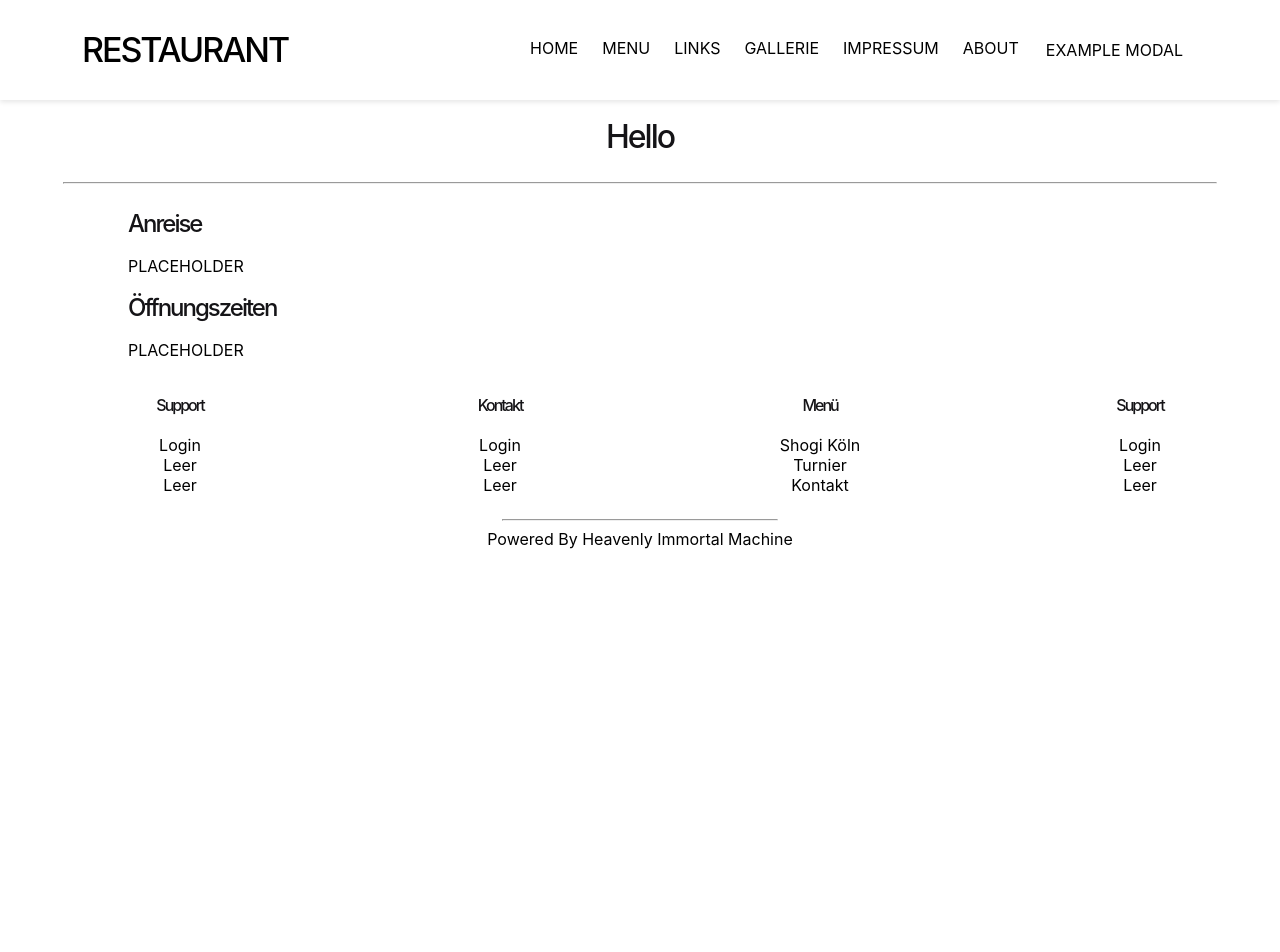
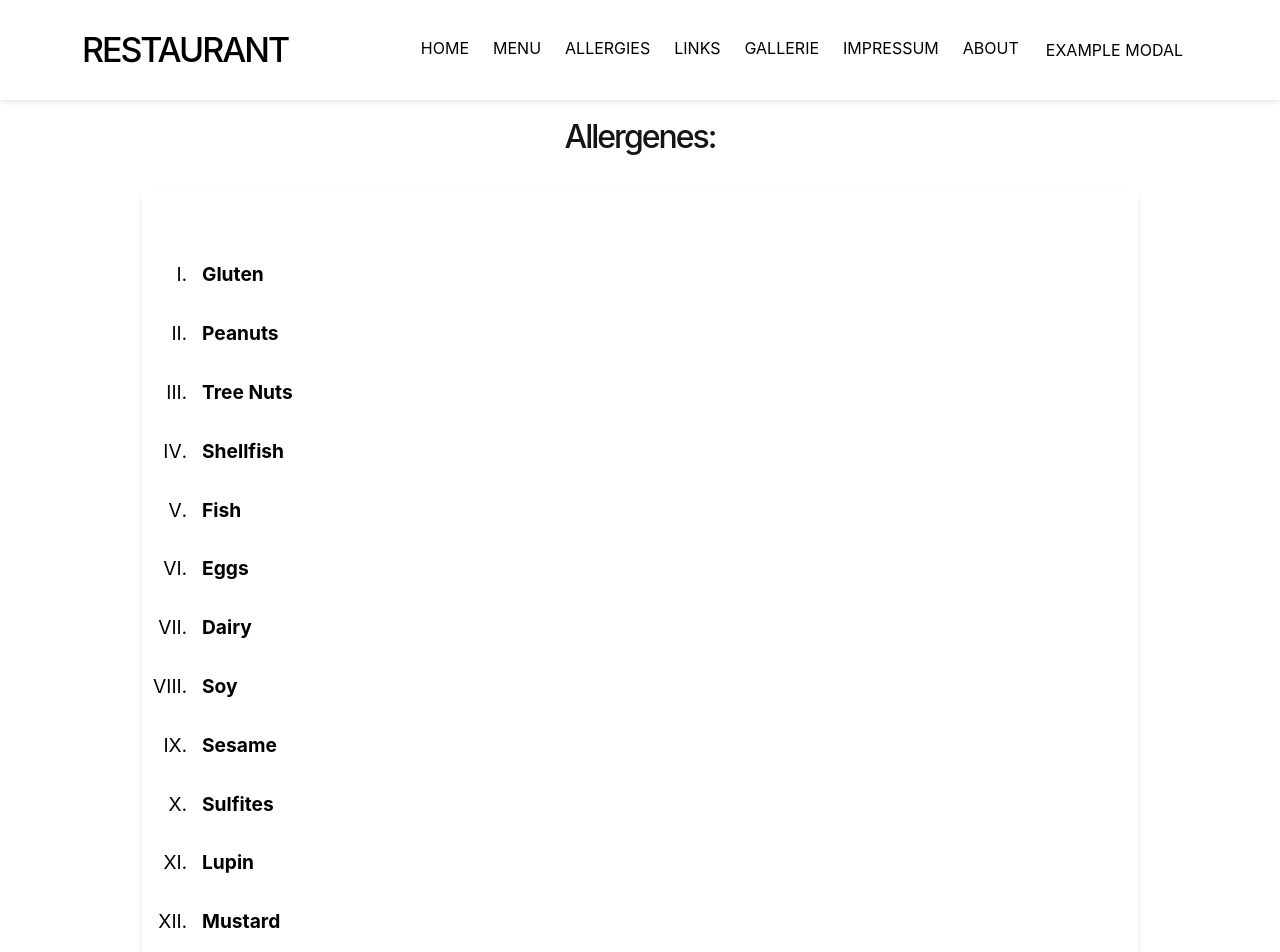
Before and after one commit to BadRothenfelde/Webprojekt, an Angular app in the folder frontend/: page /allergy in a window 1280 px wide. Before the commit this address led to /. Shown: the top 952 px of the page. Before the commit the page ends 800 px from the top, so only its background shows below. Built offline with nearby package versions, Linux system fonts and the light colour scheme.

Commit message:
Added Allergenes feature

```diff
--- /dev/null
+++ b/frontend/src/app/allergy/allergy.css
@@ -0,0 +1,80 @@
+body {
+    font-family: Arial, sans-serif;
+    margin: 0;
+    display: flex;
+    flex-direction: column; /* Align header and content vertically */
+    min-height: 100vh;
+    background-color: #f9f9f9;
+}
+
+header {
+    position: fixed;
+    top: 0;
+    left: 0;
+    width: 100%;
+    height: 60px; /* Header height */
+    background-color: #333;
+    color: white;
+    display: flex;
+    align-items: center;
+    justify-content: center;
+    z-index: 1000; /* Keep the header above other content */
+    box-shadow: 0 2px 4px rgba(0, 0, 0, 0.1);
+}
+
+main {
+    margin-top: 60px; /* Matches header height */
+    flex: 1;
+    display: flex;
+    justify-content: center; /* Center horizontally */
+    align-items: center; /* Center vertically */
+}
+
+ol {
+    list-style-type: upper-roman;
+    padding: 50px;
+    width: 70%;
+    background-color: #ffffff;
+    border-radius: 8px;
+    box-shadow: 0 4px 6px rgba(0, 0, 0, 0.1);
+    text-align: left;
+}
+
+ol li {
+    margin: 10px 0;
+    font-size: 1.2em;
+    line-height: 1.5;
+    transition: transform 0.2s, color 0.2s, background-color 0.2s;
+    padding: 10px;
+    border-radius: 4px;
+    cursor: pointer;
+}
+
+ol li:hover {
+    transform: scale(1.03);
+    background-color: #f0f8ff;
+    color: #0073e6;
+}
+
+ol li ul {
+    margin-top: 8px;
+    padding-left: 20px;
+    font-size: 0.9em;
+    color: #555;
+    display: none;
+    transition: all 0.3s;
+}
+
+ol li:hover ul {
+    display: block;
+    color: #333;
+}
+#boss{
+    display: flex;
+    align-items: center;
+    justify-content: center;
+}
+h1{
+    display: flex;
+    justify-content: center;
+}
--- /dev/null
+++ b/frontend/src/app/allergy/allergy.html
@@ -0,0 +1,103 @@
+<!DOCTYPE html>
+<html lang="en">
+    <meta charset="UTF-8">
+    <meta name="viewport" content="width=device-width, initial-scale=1.0">
+    <title>List of Allergenes</title>
+    <h1> Allergenes:</h1>
+   <div id="boss">
+
+    <ol type="I">
+        <li><strong>Gluten</strong>
+            <ul>
+                <li>Found in soy sauce, tempura, noodles, dumplings, and breaded/fried items.</li>
+            </ul>
+        </li>
+        <li><strong>Peanuts</strong>
+            <ul>
+                <li>Present in satay sauce, peanut oil, or dishes like Kung Pao chicken.</li>
+            </ul>
+        </li>
+        <li><strong>Tree Nuts</strong>
+            <ul>
+                <li>Includes cashews, almonds, walnuts, and hazelnuts in sauces, toppings, or desserts.</li>
+            </ul>
+        </li>
+        <li><strong>Shellfish</strong>
+            <ul>
+                <li>Includes shrimp, crab, lobster, shrimp paste, or fish roe.</li>
+            </ul>
+        </li>
+        <li><strong>Fish</strong>
+            <ul>
+                <li>Found in fish sauce, anchovies, or dried fish flakes.</li>
+            </ul>
+        </li>
+        <li><strong>Eggs</strong>
+            <ul>
+                <li>Used in fried rice, noodles, batter, or dishes like tamago sushi.</li>
+            </ul>
+        </li>
+        <li><strong>Dairy</strong>
+            <ul>
+                <li>Includes cream, butter, or milk in desserts and fusion dishes.</li>
+            </ul>
+        </li>
+        <li><strong>Soy</strong>
+            <ul>
+                <li>Found in tofu, soy milk, soy sauce, miso, or bean pastes.</li>
+            </ul>
+        </li>
+        <li><strong>Sesame</strong>
+            <ul>
+                <li>Present in sesame oil, sesame seeds, or tahini.</li>
+            </ul>
+        </li>
+        <li><strong>Sulfites</strong>
+            <ul>
+                <li>Found in dried fruits, wine, vinegar, and marinades.</li>
+            </ul>
+        </li>
+        <li><strong>Lupin</strong>
+            <ul>
+                <li>Occasionally in noodles or pastries.</li>
+            </ul>
+        </li>
+        <li><strong>Mustard</strong>
+            <ul>
+                <li>Found in Indian dishes, dressings, or mustard oil.</li>
+            </ul>
+        </li>
+        <li><strong>Celery</strong>
+            <ul>
+                <li>Common in soups, stocks, or seasoning mixes.</li>
+            </ul>
+        </li>
+        <li><strong>Mollusks</strong>
+            <ul>
+                <li>Includes squid, clams, mussels, and oyster sauce.</li>
+            </ul>
+        </li>
+        <li><strong>Alcohol</strong>
+            <ul>
+                <li>Found in cooking wine (e.g., Shaoxing, mirin) or desserts.</li>
+            </ul>
+        </li>
+        <li><strong>Nightshades</strong>
+            <ul>
+                <li>Includes chili peppers, paprika, eggplant, and tomatoes.</li>
+            </ul>
+        </li>
+        <li><strong>Citrus</strong>
+            <ul>
+                <li>Found in lemongrass, lime, yuzu, or sauces.</li>
+            </ul>
+        </li>
+        <li><strong>Seeds</strong>
+            <ul>
+                <li>Includes poppy seeds or pumpkin seeds in desserts or garnishes.</li>
+            </ul>
+        </li>
+    </ol>
+<body>
+
+</body>
--- a/frontend/src/app/app.routes.ts
+++ b/frontend/src/app/app.routes.ts
@@ -4,12 +4,14 @@ import { LandingComponent } from "./landing/landingpage.component"
 import { AboutComponent } from "./about/about.component"
 import { ImprintComponent} from "./imprint/imprint.component"
 import { MenuComponent } from './menu/menu.components';
+import { AllergyComponent } from './allergy/allergy.component';
 
 export const routes: Routes = [
     {path: "home", component: LandingComponent },
     {path: "about", component: AboutComponent },
     {path: "imprint", component: ImprintComponent },
     {path: "menu", component: MenuComponent},
+    {path: "allergy", component: AllergyComponent },
     {path: "", redirectTo: "/home", pathMatch: "full" }
 ];
 
--- a/frontend/src/app/components/header.html
+++ b/frontend/src/app/components/header.html
@@ -5,10 +5,11 @@
         <nav aria-label="Marin Navigation Links">
             <a href="/" aria-label="Home"> Home </a>
             <a href="/menu" aria-label="Menu"> Menu </a>
+            <a href="/allergy" aria-label="Allergy">Allergies</a>
             <a href="/" aria-label="Links"> Links </a>
             <a href="/" aria-label="Gallerie"> Gallerie </a>
             <a href="/imprint" aria-label="Imprint"> Impressum </a>
-            <a href="/about" aria-label="Shogi"> About </a>
+            <a href="/about" aria-label="About"> About </a>
             <!-- <a href="/member aria-label="Member"> Mitglied </a> -->
             <button class="navBtn" (click)="toggleModal('log')" style="width: auto;"> Example Modal </button>
 
@@ -17,21 +18,25 @@
             <div id="log" class="modal" [style.display]="modalVisible == 'log' ? 'block' : 'none'">
 
                 <form class="modal-content animate" action="/" method="post">
-                    <h1 > Login </h1>
+                    <h1> Login </h1>
                     <span (click)="toggleModal(null)" class="close" title="close Modal">&times;</span>
 
-                    <div class="row"  style="flex-direction: column">
+                    <div class="row" style="flex-direction: column">
 
                         <label for="name"><b> Benutzername </b></label>
-                        <input  type="text" placeholder="Benutzername" name="name"> <!--:value = "formData.email"  required @input = "formData.email = $event.target.value"-->
+                        <input type="text" placeholder="Benutzername" name="name">
+                        <!--:value = "formData.email"  required @input = "formData.email = $event.target.value"-->
                         <label for="pass"><b> Passwort </b></label>
-                        <input type="password" placeholder="Passwort" name="pass">  <!--:value = "formData.password"  required @input = "formData.password = $event.target.value"-->
+                        <input type="password" placeholder="Passwort" name="pass">
+                        <!--:value = "formData.password"  required @input = "formData.password = $event.target.value"-->
                         <button type="button" class="modalBtn"> Login </button>
 
                     </div>
                     <div class="row">
-                        <button type="button" style="margin:auto; width: 40%;" (click)="toggleModal(null)"> Cancel </button>
-                        <a style="width: autos; text-align: center; float: right; margin: auto; width: 40%;" href="/"> Forgot password? </a>
+                        <button type="button" style="margin:auto; width: 40%;" (click)="toggleModal(null)"> Cancel
+                        </button>
+                        <a style="width: autos; text-align: center; float: right; margin: auto; width: 40%;" href="/">
+                            Forgot password? </a>
                     </div>
                 </form>
             </div>
--- a/frontend/src/app/menu/menu.html
+++ b/frontend/src/app/menu/menu.html
@@ -63,9 +63,7 @@
 
                 <div class="row">
                     <button type="button" style="margin:auto; width: 40%;" (click)="toggleModal(null)"> Cancel </button>
-                    <a style="width: auto; text-align: center; float: right; margin: auto; width: 40%;" href="/">
-                        Forgot password?
-                    </a>
+                    <a style="width: auto; text-align: center; float: right; margin: auto; width: 40%;" href="/allergy">I'm allergic!</a>
                 </div>
             </form>
         </div>
```
Also changed, not shown: frontend/src/app/allergy/allergy.component.ts (added, +10 -0 lines).
